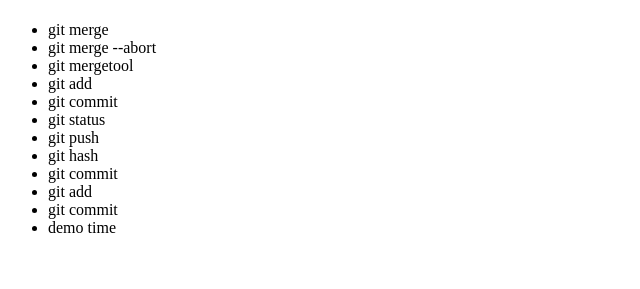
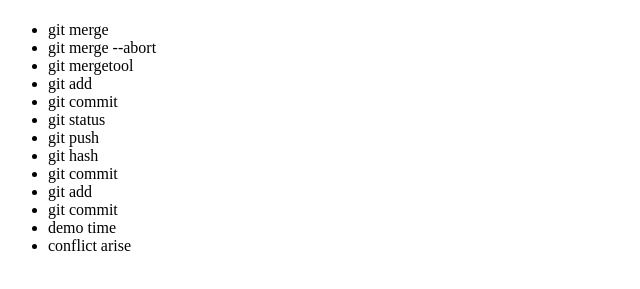
Before and after one commit to 0tieno/resolve-git-merge-conflicts, a plain HTML site: page index.html in a window 1280 px wide. Shown: the part 59-348 px from the top of the page, without its empty margins (0-640 px from the left). Drawn offline with Linux system fonts and the light colour scheme.

Commit message:
chore: Add "conflict arise" to the list of git commands

```diff
--- a/index.html
+++ b/index.html
@@ -20,6 +20,7 @@
         <li>git add</li>
         <li>git commit</li>
         <li>demo time</li>
+        <li>conflict arise</li>
     </ul>
 </body>
 </html>
```
